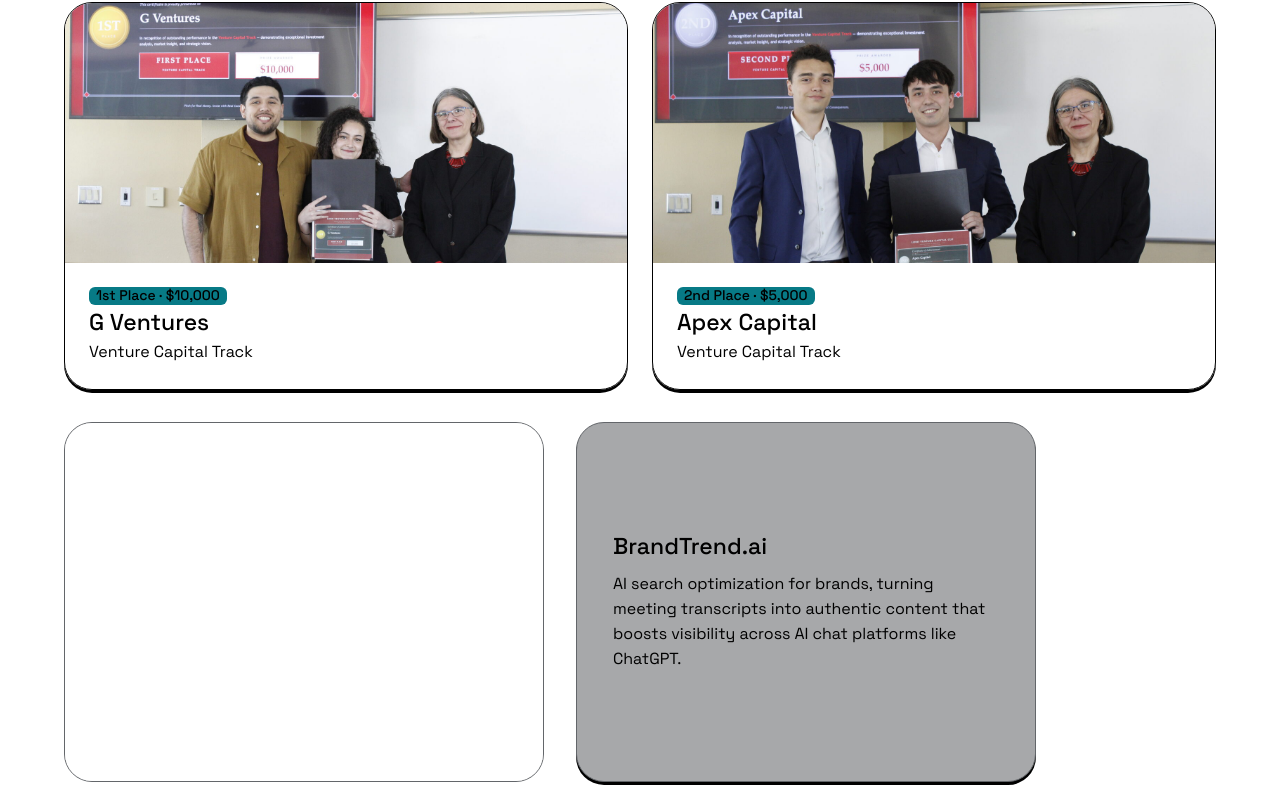
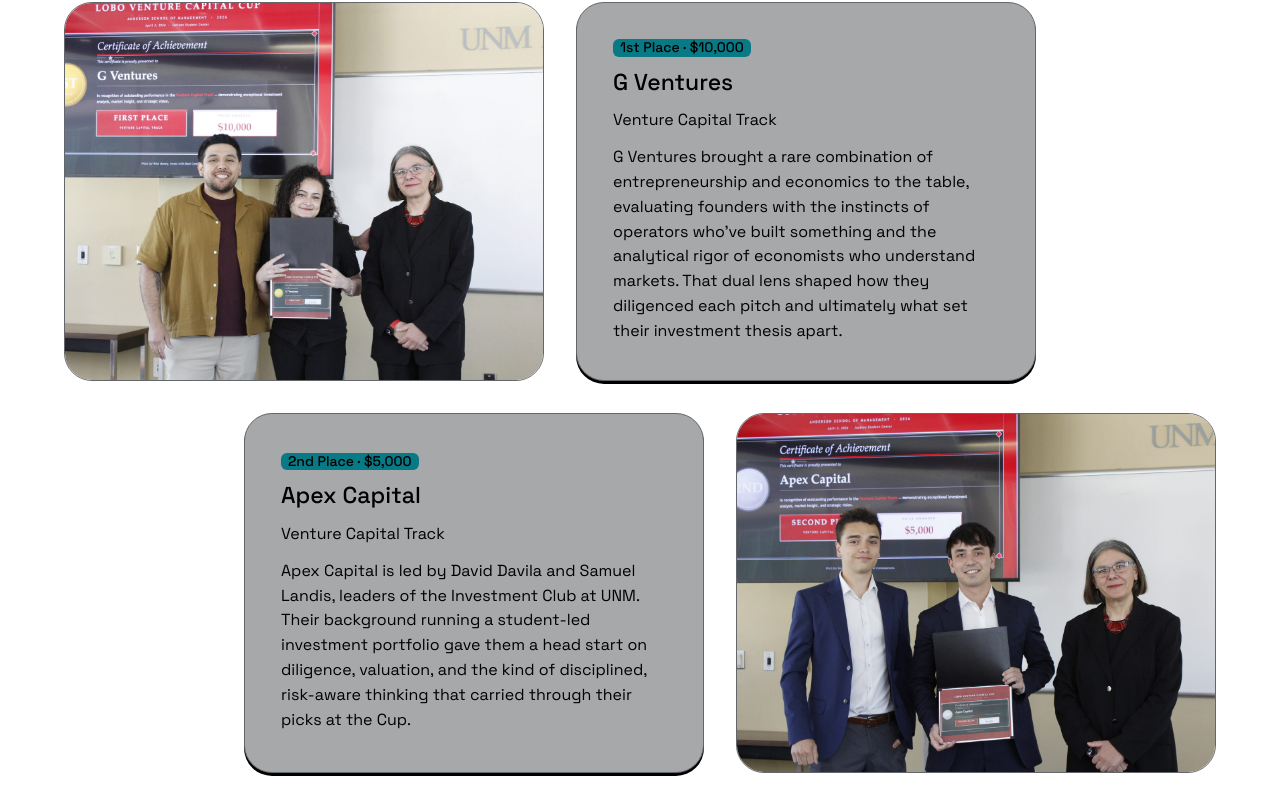
Before and after one commit to rickwgarcia/lobovccup, a React (Vite) app: page / in a window 1280 px wide. Shown: the part 1429-2232 px from the top of the page. Built offline with nearby package versions, Linux system fonts and the light colour scheme.

Commit message:
pictures added

```diff
--- a/src/components/recap/WinnersGallery.tsx
+++ b/src/components/recap/WinnersGallery.tsx
@@ -1,13 +1,24 @@
-import Card from '@/components/common/Card';
 import { winners } from '@/data/winners';
 
 export default function WinnersGallery() {
   return (
-    <div className="flex flex-col gap-6 sm:flex-row">
-      {winners.map((winner) => (
-        <Card key={winner.id} bordered className="flex w-full flex-col overflow-hidden">
-          <img src={winner.photoSrc} alt={winner.photoAlt} className="h-[220px] w-full object-cover sm:h-[260px]" />
-          <div className="flex flex-col items-start gap-1 p-6">
+    <div className="flex flex-col gap-8">
+      {winners.map((winner) => {
+        const imageOnRightAtDesktop = winner.imageSide === 'right';
+
+        return (
+          <div
+            key={winner.id}
+            className={`flex flex-col gap-6 sm:flex-row sm:items-stretch sm:gap-8 ${
+              imageOnRightAtDesktop ? 'sm:flex-row-reverse' : ''
+            }`}
+          >
+            <img
+              src={winner.photoSrc}
+              alt={winner.photoAlt}
+              className="h-[320px] w-full shrink-0 rounded-card border border-brand-gray object-cover sm:h-auto sm:min-h-[360px] sm:w-1/2 sm:max-w-[480px]"
+            />
+            <div className="flex w-full flex-col items-start justify-center gap-3 rounded-card border border-brand-gray bg-brand-silver p-6 shadow-hard sm:w-1/2 sm:max-w-[460px] sm:p-9">
               <span className="rounded-pill bg-turquoise px-[7px] font-grotesk text-sm font-medium leading-tight text-black">
                 {winner.place} · {winner.prize}
               </span>
@@ -15,9 +26,11 @@
                 {winner.teamName}
               </h3>
               <p className="font-grotesk text-body text-black">{winner.track}</p>
+              <p className="font-grotesk text-body text-black">{winner.description}</p>
             </div>
-        </Card>
-      ))}
+          </div>
+        );
+      })}
     </div>
   );
 }
--- a/src/data/winners.ts
+++ b/src/data/winners.ts
@@ -9,8 +9,11 @@
     track: 'Venture Capital Track',
     place: '1st Place',
     prize: '$10,000',
+    description:
+      "G Ventures brought a rare combination of entrepreneurship and economics to the table, evaluating founders with the instincts of operators who've built something and the analytical rigor of economists who understand markets. That dual lens shaped how they diligenced each pitch and ultimately what set their investment thesis apart.",
     photoSrc: gVenturesPhoto,
     photoAlt: 'G Ventures accepting the first place award for the Venture Capital track',
+    imageSide: 'left',
   },
   {
     id: 'apex-capital',
@@ -18,7 +21,10 @@
     track: 'Venture Capital Track',
     place: '2nd Place',
     prize: '$5,000',
+    description:
+      "Apex Capital is led by David Davila and Samuel Landis, leaders of the Investment Club at UNM. Their background running a student-led investment portfolio gave them a head start on diligence, valuation, and the kind of disciplined, risk-aware thinking that carried through their picks at the Cup.",
     photoSrc: apexCapitalPhoto,
     photoAlt: 'Apex Capital accepting the second place award for the Venture Capital track',
+    imageSide: 'right',
   },
 ];
--- a/src/types/content.ts
+++ b/src/types/content.ts
@@ -34,8 +34,10 @@
   track: string;
   place: string;
   prize: string;
+  description: string;
   photoSrc: string;
   photoAlt: string;
+  imageSide: 'left' | 'right';
 }
 
 export interface Testimonial {
```
Lines whose indentation alone changed are shown as unchanged.
